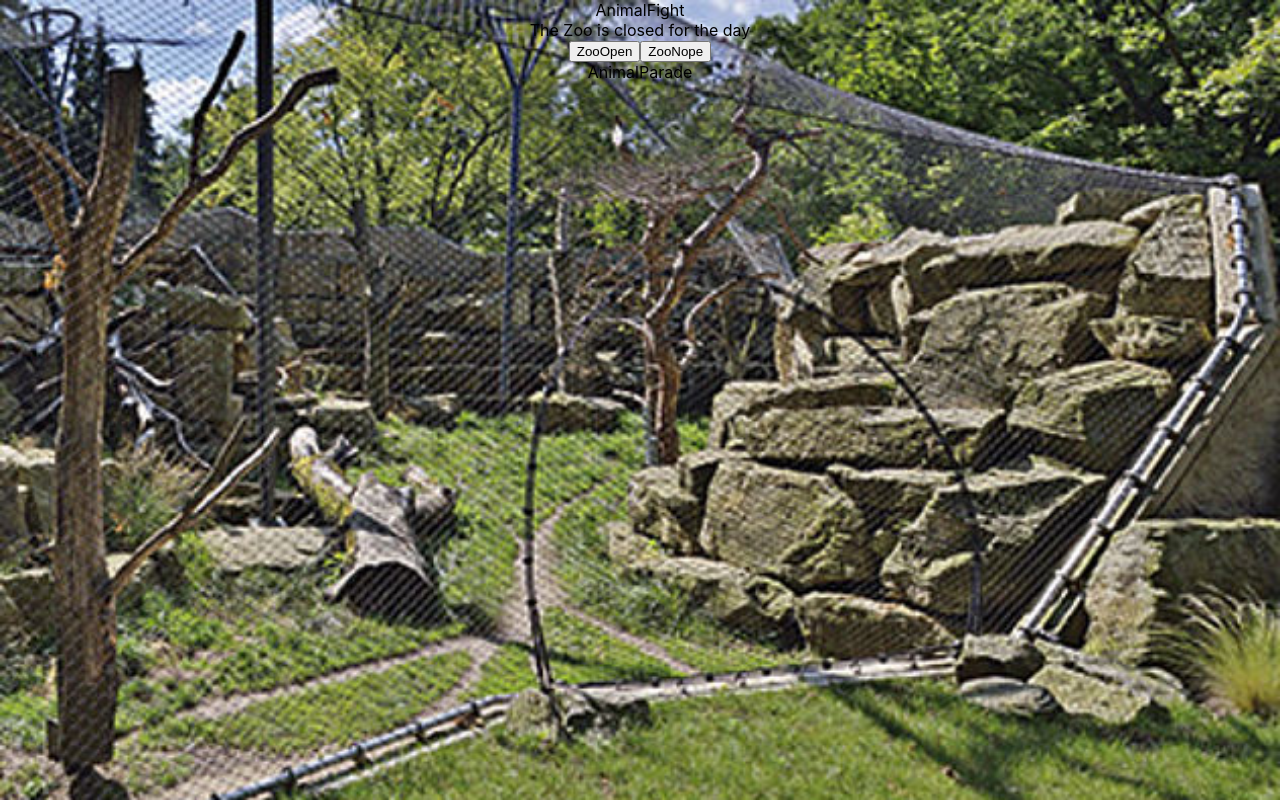
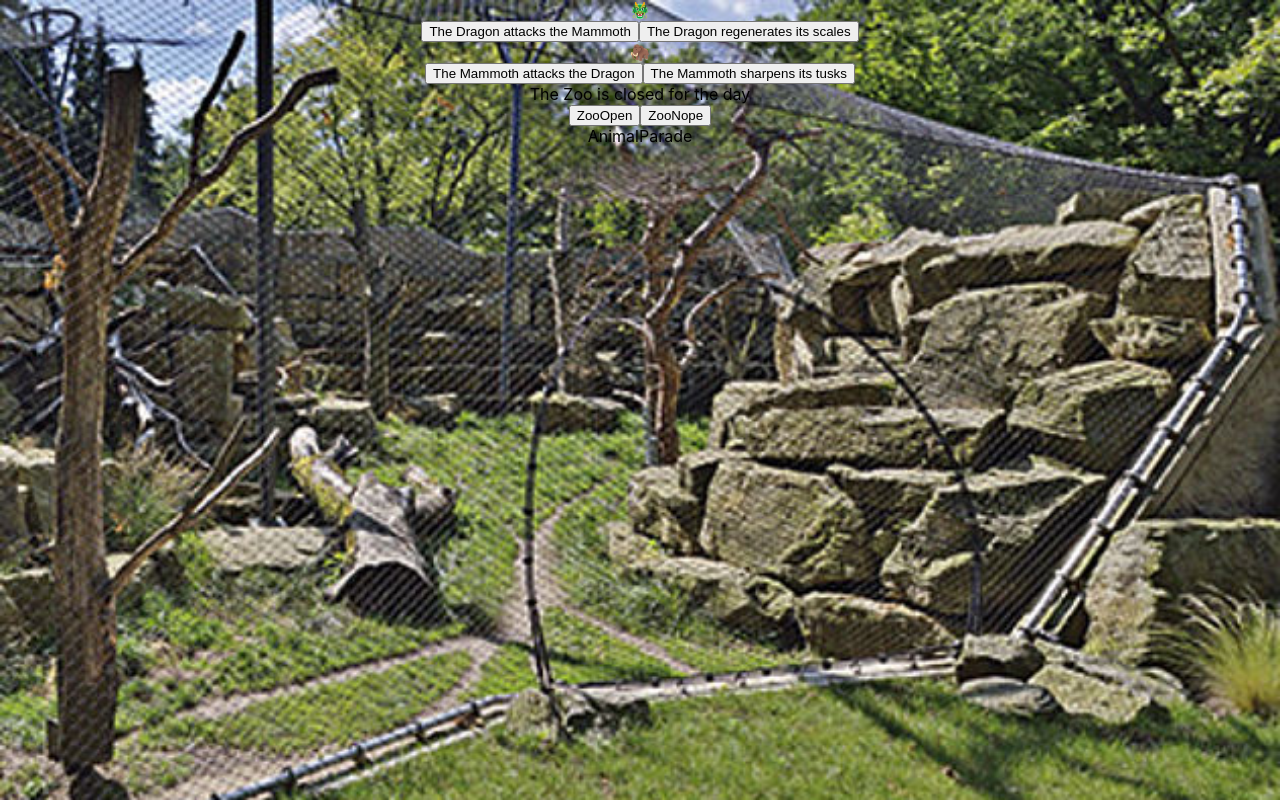
Before and after one commit to JeffreyAllison/REACTscratchzoo, a React (Create React App) app: page / in a window 1280 px wide. Built offline with nearby package versions, Linux system fonts and the light colour scheme.

Commit message:
created animal fight component

```diff
--- a/src/AnimalFight.js
+++ b/src/AnimalFight.js
@@ -1,5 +1,43 @@
-import React from 'react';
+import React, { useState } from 'react';
 
 export default function AnimalFight() {
-  return <div>AnimalFight</div>;
+  const [dragonPower, setDragonPower] = useState(1);
+  const [mammothPower, setMammothPower] = useState(1);
+
+  function handleDragonAttack() {
+    setMammothPower(mammothPower - 0.5);
+  }
+
+  function handleDragonScales() {
+    setDragonPower(dragonPower + 0.5);
+  }
+
+  function handleMammothAttack() {
+    setDragonPower(dragonPower - 0.5);
+  }
+
+  function handleMammothTusks() {
+    setMammothPower(mammothPower + 0.5);
+  }
+
+  return (
+    <>
+      <div className="fight">
+        <div className="fighter">
+          <div className="emoji" style={{ transform: `scale(${dragonPower})` }}>
+            🐲
+          </div>
+          <button onClick={handleDragonAttack}>The Dragon attacks the Mammoth</button>
+          <button onClick={handleDragonScales}>The Dragon regenerates its scales</button>
+        </div>
+        <div className="fighter">
+          <div className="emoji" style={{ transform: `scale(${mammothPower})` }}>
+            🦣
+          </div>
+          <button onClick={handleMammothAttack}>The Mammoth attacks the Dragon</button>
+          <button onClick={handleMammothTusks}>The Mammoth sharpens its tusks</button>
+        </div>
+      </div>
+    </>
+  );
 }
--- a/src/ZooOpen.js
+++ b/src/ZooOpen.js
@@ -13,7 +13,7 @@ export default function ZooOpen() {
 
   return (
     <div>
-      <div>{isOpen ? 'The Zoo is open!' : 'The Zoo is closed for the day'}</div>
+      <div className="sign">{isOpen ? 'The Zoo is open!' : 'The Zoo is closed for the day'}</div>
       <button onClick={handleOpenZoo}>ZooOpen</button>
       <button onClick={handleCloseZoo}>ZooNope</button>
     </div>
```
